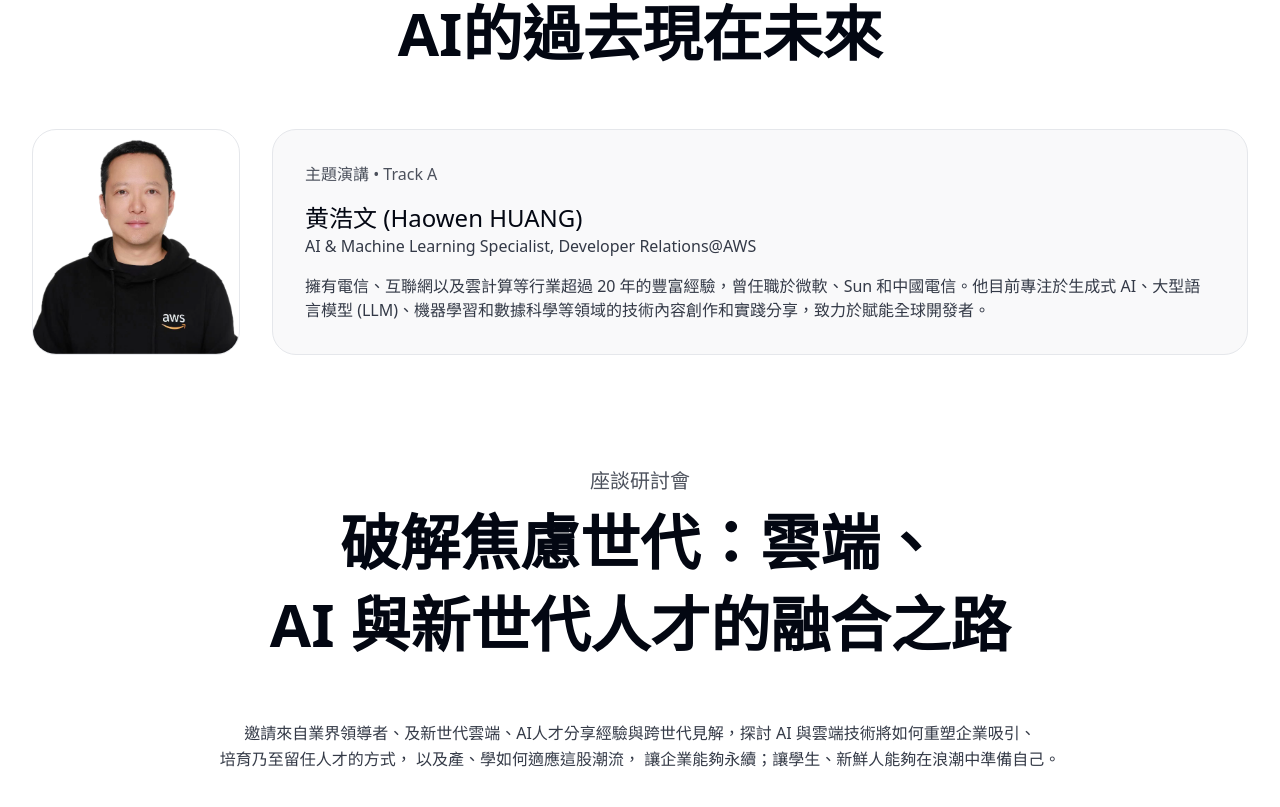
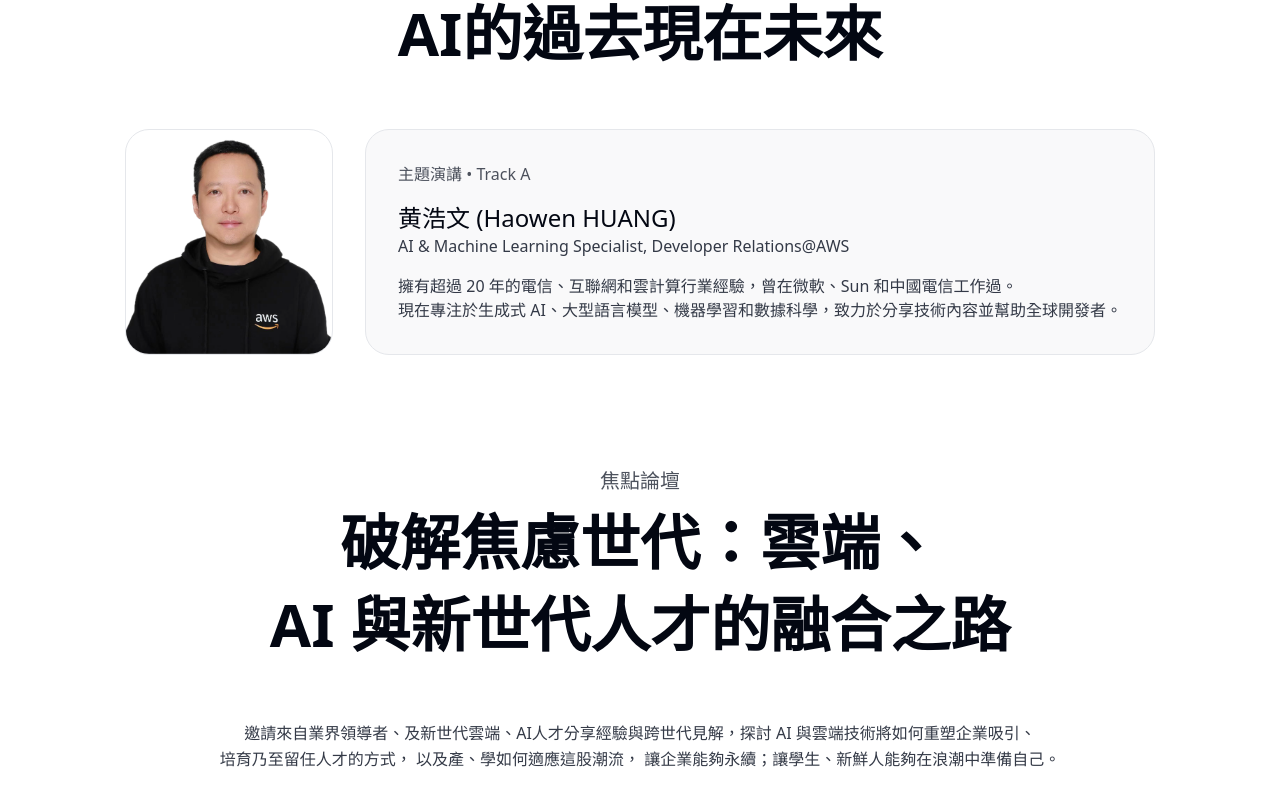
Before and after one commit to kane50613/aws-community-day-taiwan-2024, a Next.js app: page / in a window 1280 px wide. Shown: the part 1093-1900 px from the top of the page. Built offline with nearby package versions, Linux system fonts and the light colour scheme.

Commit message:
refactor: update keynote, panel discussion style

```diff
--- a/src/components/section/keynote.tsx
+++ b/src/components/section/keynote.tsx
@@ -13,28 +13,39 @@ export const Keynote = () => {
     <div className="container py-14 text-center max-w-screen-xl">
       <SectionTitle>{t("keynote")}</SectionTitle>
       <SectionHeading>AI的過去現在未來</SectionHeading>
-      <div className="flex gap-8 md:flex-row-reverse flex-col">
+      <div className="flex gap-8 justify-center">
+        <Image
+          src={Haowen}
+          alt="黄浩文"
+          unoptimized
+          className="object-cover sm:block hidden aspect-square rounded-3xl border max-w-52"
+        />
         <div className="bg-secondary/50 text-start border p-8 rounded-3xl flex flex-col">
           <p className="text-primary/75 mb-4">{t("keynote")} • Track A</p>
-          <p className="text-xl md:text-2xl font-medium">
-            黄浩文 (Haowen HUANG)
-          </p>
+          <div className="flex gap-4 items-center mb-4 sm:mb-0">
+            <Image
+              src={Haowen}
+              alt="黄浩文"
+              unoptimized
+              className="max-w-20 border rounded-xl sm:hidden"
+            />
+            <div>
+              <p className="text-xl sm:text-2xl font-medium">
+                黄浩文 (Haowen HUANG)
+              </p>
+            </div>
+          </div>
           <p className="text-primary/85 mb-4">
             AI & Machine Learning Specialist, Developer Relations@AWS
           </p>
           <p className="text-primary/85">
-            擁有電信、互聯網以及雲計算等行業超過 20
-            年的豐富經驗，曾任職於微軟、Sun 和中國電信。他目前專注於生成式
-            AI、大型語言模型
-            (LLM)、機器學習和數據科學等領域的技術內容創作和實踐分享，致力於賦能全球開發者。
+            擁有超過 20 年的電信、互聯網和雲計算行業經驗，曾在微軟、Sun
+            和中國電信工作過。
+            <br />
+            現在專注於生成式
+            AI、大型語言模型、機器學習和數據科學，致力於分享技術內容並幫助全球開發者。
           </p>
         </div>
-        <Image
-          src={Haowen}
-          alt="黄浩文"
-          unoptimized
-          className="object-cover aspect-square rounded-3xl border max-w-52"
-        />
       </div>
     </div>
   );
--- a/src/components/section/panel-discussion.tsx
+++ b/src/components/section/panel-discussion.tsx
@@ -18,6 +18,13 @@ type Speaker = SessionType["speakers"][number] & {
 
 const speakers: Speaker[] = [
   {
+    name: "Amy Lee",
+    bio: "AWS User Group Taiwan Community Leader",
+    image: AmyLee,
+    link: "https://www.linkedin.com/in/shu-mei-lee/",
+    type: "host",
+  },
+  {
     name: "林奇葳",
     bio: "1111 人力銀行高階獵才中心 總經理",
     image: LoveKiwi,
@@ -28,14 +35,6 @@ const speakers: Speaker[] = [
     bio: "國泰金控 數數發中心 雲端策略發展部 協理",
     image: Otto,
     type: "speaker",
-  },
-
-  {
-    name: "Amy Lee",
-    bio: "AWS User Group Taiwan Community Leader",
-    image: AmyLee,
-    link: "https://www.linkedin.com/in/shu-mei-lee/",
-    type: "host",
   },
   {
     name: "Eugene Wang",
--- a/src/i18n.ts
+++ b/src/i18n.ts
@@ -128,7 +128,7 @@ const messages = {
       },
     },
     panelDiscussion: {
-      title: "座談研討會",
+      title: "焦點論壇",
       host: "主持人",
       speaker: "演講者",
     },
```
